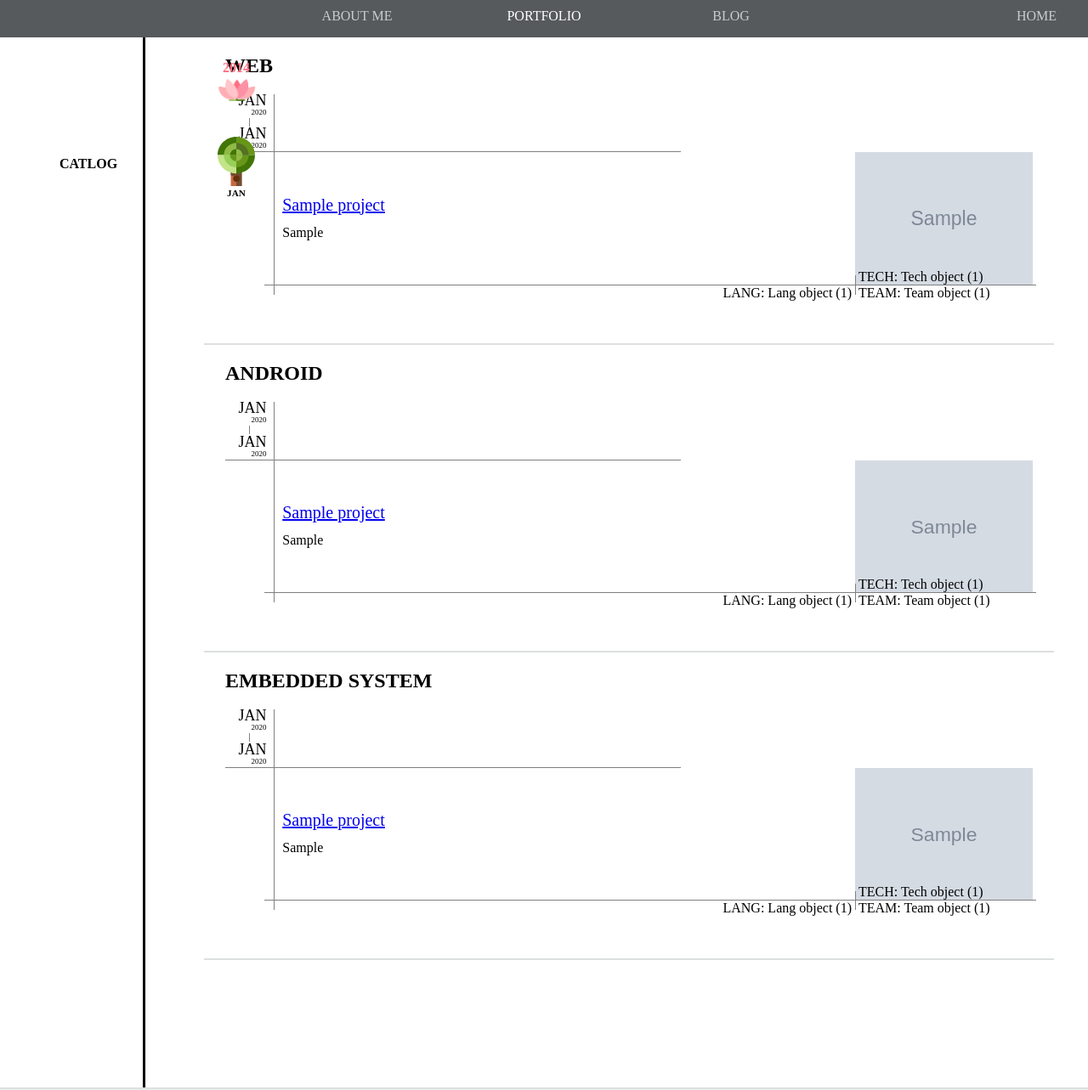
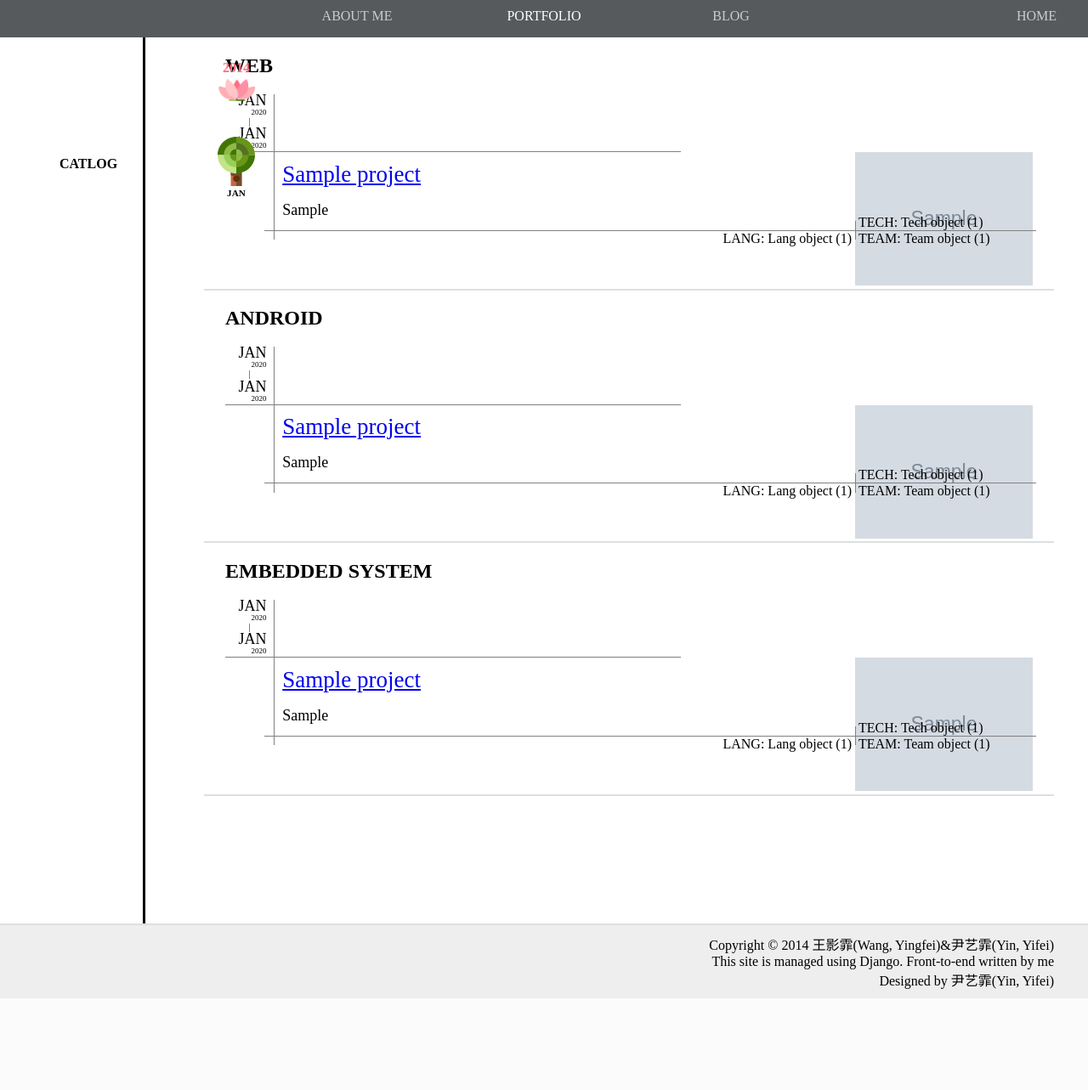
Before and after one commit to Clause321/Home-Page, a Django app: template portfolio/templates/portfolio.html in a window 1280 px wide. Shown: the top 1283 px of the page at 85% size. After the commit the page ends 1175 px from the top, so only its background shows below. Run offline with Django 3.2, Linux system fonts and the light colour scheme; tables that the repository leaves empty hold one stand-in row (values such as "Sample post"); the template is opened without the code that fills it: values that come from a table or form of the project are taken from there, most other values are stand-ins (such as "Sample title", 1, 10 or a date in 2020); grey boxes marked "Sample" are stand-in pictures; parts of the project's set-up code (start-up, migrations or seed data) failed here and were passed over; some libraries are stand-ins or nearby versions.

Commit message:
side pic to the top; modify font size

```diff
--- a/portfolio/static/portfolio/css/portfolio.css
+++ b/portfolio/static/portfolio/css/portfolio.css
@@ -285,16 +285,17 @@ table div{
 .project_title{
 	width: 100%;
 	margin-bottom: 0.6em;
-	font-size: 20px;
+	font-size: 27px;
 }
 
 .project_abstract{
 	width: 100%;
 	margin: 0px;
-	font-size: 16px;
+	font-size: 18px;
 }
 
 .project_pic{
+    position: absolute;
     width: 100%;
     display: block;
     float: left;
@@ -313,6 +314,7 @@ table div{
 	padding-left: 4px;
 	border-bottom-style: solid;
 	border-bottom-width: 1px;
+	font-size: 16px;
 }
 
 .project_techborder{
@@ -327,6 +329,7 @@ table div{
 .project_lang{
 	padding-right: 4px;
 	float: right;
+	font-size: 16px;
 }
 
 .project_team{
@@ -334,6 +337,7 @@ table div{
 	position: relative;
 	//border-left-style: solid;
 	//border-left-width: 1px;
+	font-size: 16px;
 }
 
 .project_teamborder{
```
